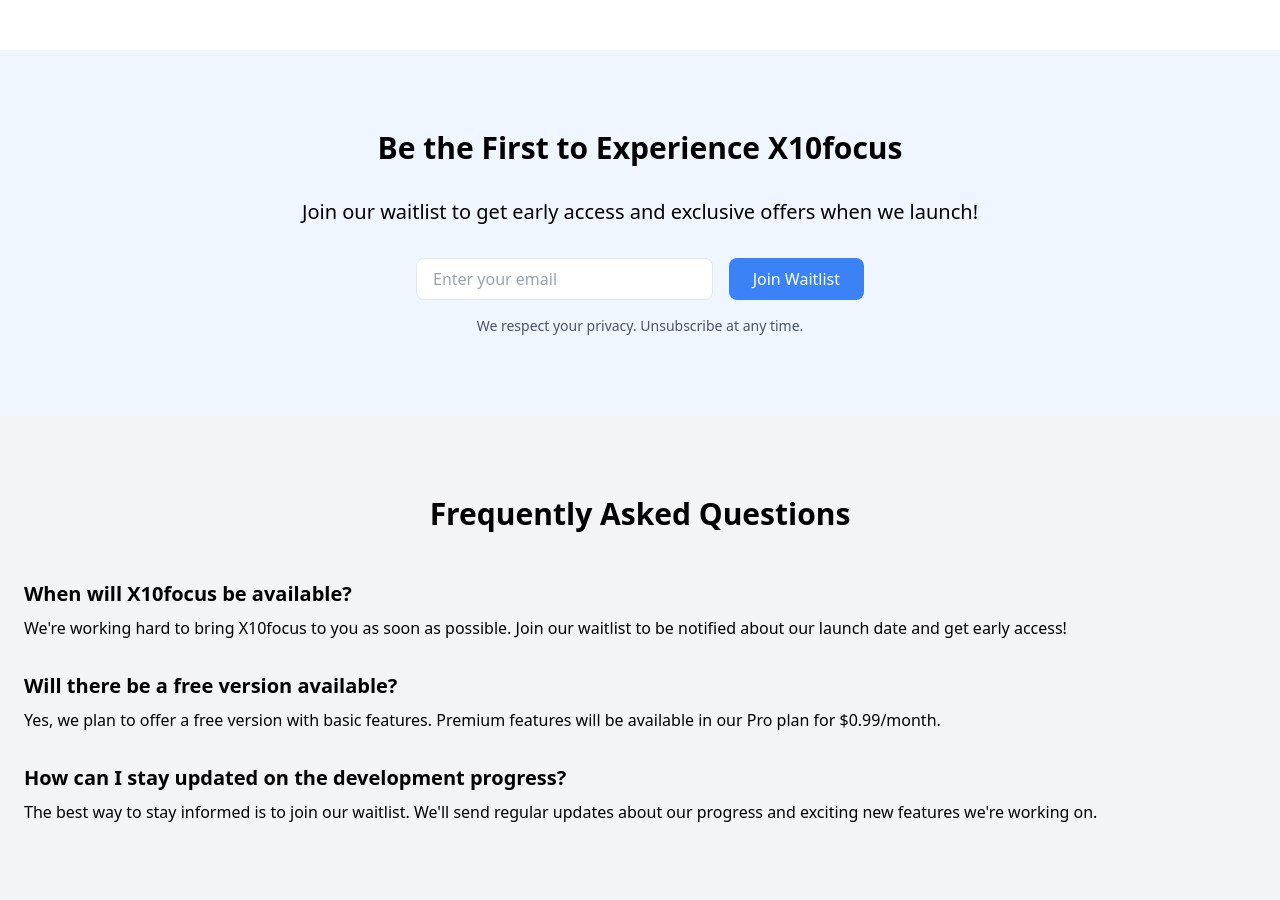
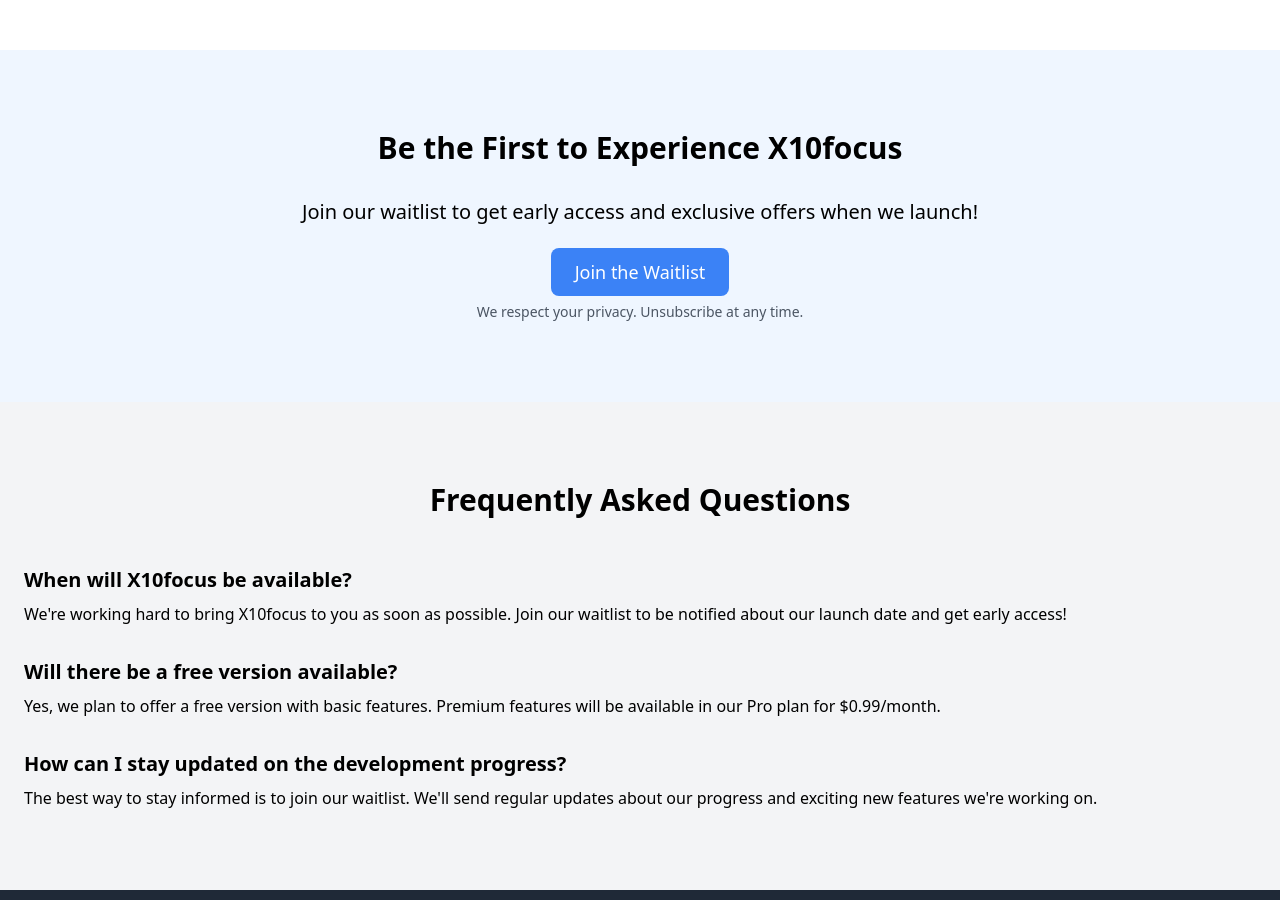
Before and after one commit to x10focus/web, a Jekyll site: the page built from index.markdown, in a window 1280 px wide and 900 px high, scrolled down 1773 px. Built offline with Jekyll 4.4.1, drawn with Linux system fonts in a browser that asks for light colours.

Commit message:
link to the form

```diff
--- a/_layouts/landing.html
+++ b/_layouts/landing.html
@@ -16,7 +16,7 @@
                 <a href="#how-it-works" class="mx-3">How It Works</a>
                 <a href="#pricing" class="mx-3">Pricing</a>
             </div>
-            <a href="#signup" class="bg-blue-500 text-white px-4 py-2 rounded-lg">Join Waitlist</a>
+            <a href="https://forms.gle/LmoQsjWRyxNNuqqs8" class="bg-blue-500 text-white px-4 py-2 rounded-lg">Join Waitlist</a>
         </nav>
     </header>
 
@@ -25,7 +25,7 @@
             <div class="container mx-auto px-6 text-center">
                 <h1 class="text-4xl font-bold mb-4">X10focus: Boost Your Productivity 10x</h1>
                 <p class="text-xl mb-8">Smart Pomodoro timer for IT engineers & managers. Coming soon!</p>
-                <a href="#signup" class="bg-blue-500 text-white px-6 py-3 rounded-lg text-lg">Join the Waitlist</a>
+                <a href="https://forms.gle/LmoQsjWRyxNNuqqs8" class="bg-blue-500 text-white px-6 py-3 rounded-lg text-lg">Join the Waitlist</a>
                 <p class="mt-4 text-gray-600">Be the first to know when we launch and get exclusive early access!</p>
                 <img src="/assets/product-screenshot.png" alt="X10focus App Preview" class="mt-12 mx-auto max-w-3xl rounded-lg shadow-lg">
             </div>
@@ -85,12 +85,7 @@
             <div class="container mx-auto px-6 text-center">
                 <h2 class="text-3xl font-bold mb-8">Be the First to Experience X10focus</h2>
                 <p class="text-xl mb-8">Join our waitlist to get early access and exclusive offers when we launch!</p>
-                <form class="max-w-md mx-auto">
-                    <div class="flex flex-col sm:flex-row gap-4">
-                        <input type="email" placeholder="Enter your email" class="flex-grow px-4 py-2 rounded-lg border focus:outline-none focus:ring-2 focus:ring-blue-500" required>
-                        <button type="submit" class="bg-blue-500 text-white px-6 py-2 rounded-lg hover:bg-blue-600 transition duration-300">Join Waitlist</button>
-                    </div>
-                </form>
+                <a href="https://forms.gle/LmoQsjWRyxNNuqqs8" class="bg-blue-500 text-white px-6 py-3 rounded-lg text-lg">Join the Waitlist</a>
                 <p class="mt-4 text-sm text-gray-600">We respect your privacy. Unsubscribe at any time.</p>
             </div>
         </section>
```
